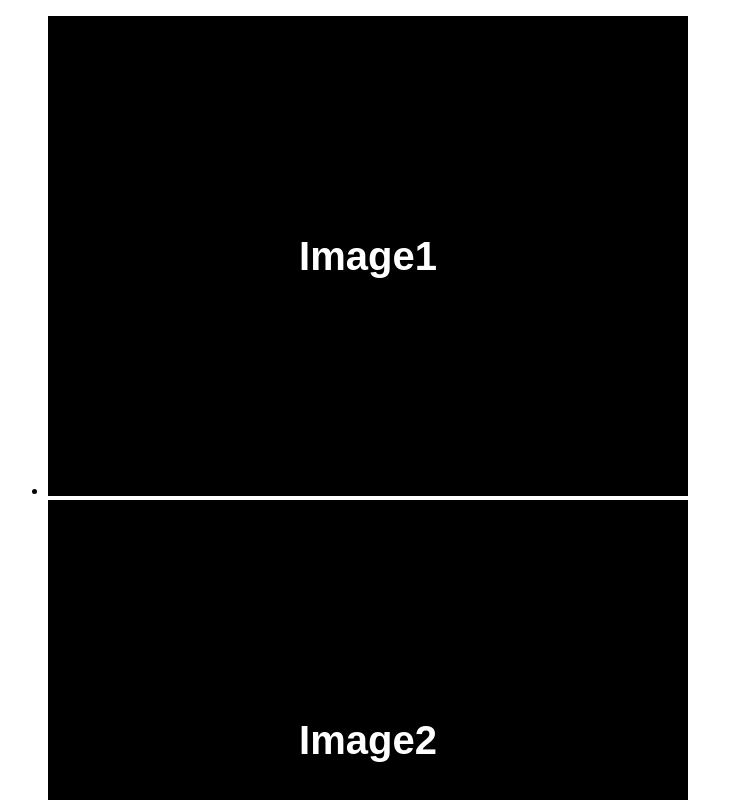
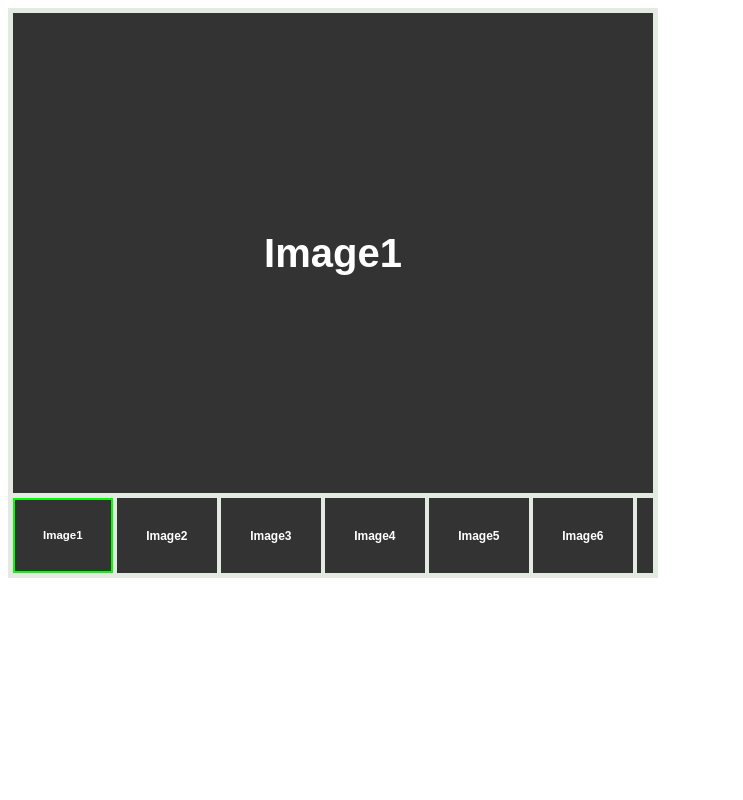
Before and after one commit to killfrog47/image-gallery, a plain HTML site: page index.html in a window 1280 px wide. Shown: the top 800 px of the page, without its empty margins (0-743 px from the left). Drawn offline with Linux system fonts and the light colour scheme.

Commit message:
Added gallery styling
Have a bug with the jquery .data(). Need to find a way to pass the image
full name to the featured image display

```diff
--- a/index.html
+++ b/index.html
@@ -4,20 +4,32 @@
 	<meta charset="utf-8">
 	<meta http-equiv="X-UA-Compatible" content="IE=edge">
 	<title></title>
-	<link rel="stylesheet" href="">
+	<link rel="stylesheet" href="css/style.css"/>
 
 	<script src="js/jquery-1.11.0.min.js"></script>
 	<script src="js/holder.js"></script>
+	<script src="js/gallery.js"></script>
 </head>
 <body>
-
-	<ul id="slider">
-		<li><img src="holder.js/640x480/#000:#fff/text:Image1" alt=""></li>
-		<li><img src="holder.js/640x480/#000:#fff/text:Image2" alt=""></li>
-		<li><img src="holder.js/640x480/#000:#fff/text:Image3" alt=""></li>
-		<li><img src="holder.js/640x480/#000:#fff/text:Image4" alt=""></li>
-		<li><img src="holder.js/640x480/#000:#fff/text:Image5" alt=""></li>
-	</ul>
+	<div id="gallery">
+		<div class="featureHolder">
+			<img src="holder.js/640x480/#333:#fff/text:Image1" id="featuredImg" alt="">
+		</div>
+		<div class="galleryThumbs">
+			<ul id="galleryThumbs">
+				<li><img src="holder.js/100x75/#333:#fff/text:Image1" class="galleryThumb active" alt=""></li>
+				<li><img src="holder.js/100x75/#333:#fff/text:Image2" data-bigimg="holder.js/640x480/#333:#fff/text:Full Image" class="galleryThumb" alt=""></li>
+				<li><img src="holder.js/100x75/#333:#fff/text:Image3" data-bigimg="holder.js/640x480/#333:#fff/text:Full Image" class="galleryThumb" alt=""></li>
+				<li><img src="holder.js/100x75/#333:#fff/text:Image4" data-bigimg="holder.js/640x480/#333:#fff/text:Full Image" class="galleryThumb" alt=""></li>
+				<li><img src="holder.js/100x75/#333:#fff/text:Image5" data-bigimg="holder.js/640x480/#333:#fff/text:Full Image" class="galleryThumb" alt=""></li>
+				<li><img src="holder.js/100x75/#333:#fff/text:Image6" data-bigimg="holder.js/640x480/#333:#fff/text:Full Image" class="galleryThumb" alt=""></li>
+				<li><img src="holder.js/100x75/#333:#fff/text:Image7" data-bigimg="holder.js/640x480/#333:#fff/text:Full Image" class="galleryThumb" alt=""></li>
+				<li><img src="holder.js/100x75/#333:#fff/text:Image8" data-bigimg="holder.js/640x480/#333:#fff/text:Full Image" class="galleryThumb" alt=""></li>
+				<li><img src="holder.js/100x75/#333:#fff/text:Image9" data-bigimg="holder.js/640x480/#333:#fff/text:Full Image" class="galleryThumb" alt=""></li>
+				<li><img src="holder.js/100x75/#333:#fff/text:Image10" data-bigimg="holder.js/640x480/#333:#fff/text:Full Image" class="galleryThumb" alt=""></li>
+			</ul>
+		</div>
+	</div>
 
 </body>
 </html>
--- /dev/null
+++ b/js/gallery.js
@@ -0,0 +1,5 @@
+$(function(){
+	var featureImage = $('#feauredImg');
+
+	console.log($('.galleryThumb').data("bigimg"));
+})
--- a/sass/style.scss
+++ b/sass/style.scss
@@ -0,0 +1,30 @@
+#gallery {
+	width:650px;
+	padding:5px;
+	box-sizing: border-box;
+	background: #E2EAE2;
+	.featureHolder {
+		position: relative;
+		width:640px;
+		height:480px;
+		margin:0 auto;
+	}
+	ul {
+		margin: 0;
+		padding: 0;
+		white-space: nowrap;
+		height:75px;
+		li {
+			display:inline-block;
+
+		}
+	}
+	.galleryThumbs {
+		margin-top: 5px;
+		overflow: hidden;
+		.active{
+			border:2px solid #00FF00;
+			box-sizing:border-box;
+		}
+	}
+}
```
Also changed, not shown: css/style.css, sass/_variables.scss (added).
